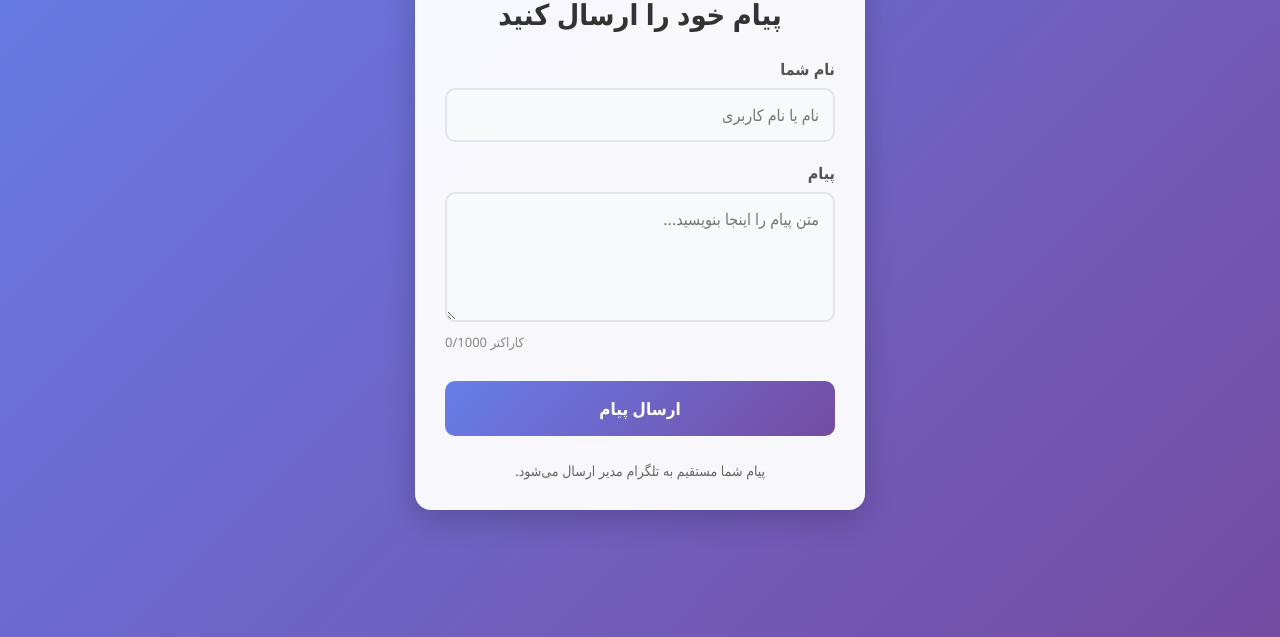
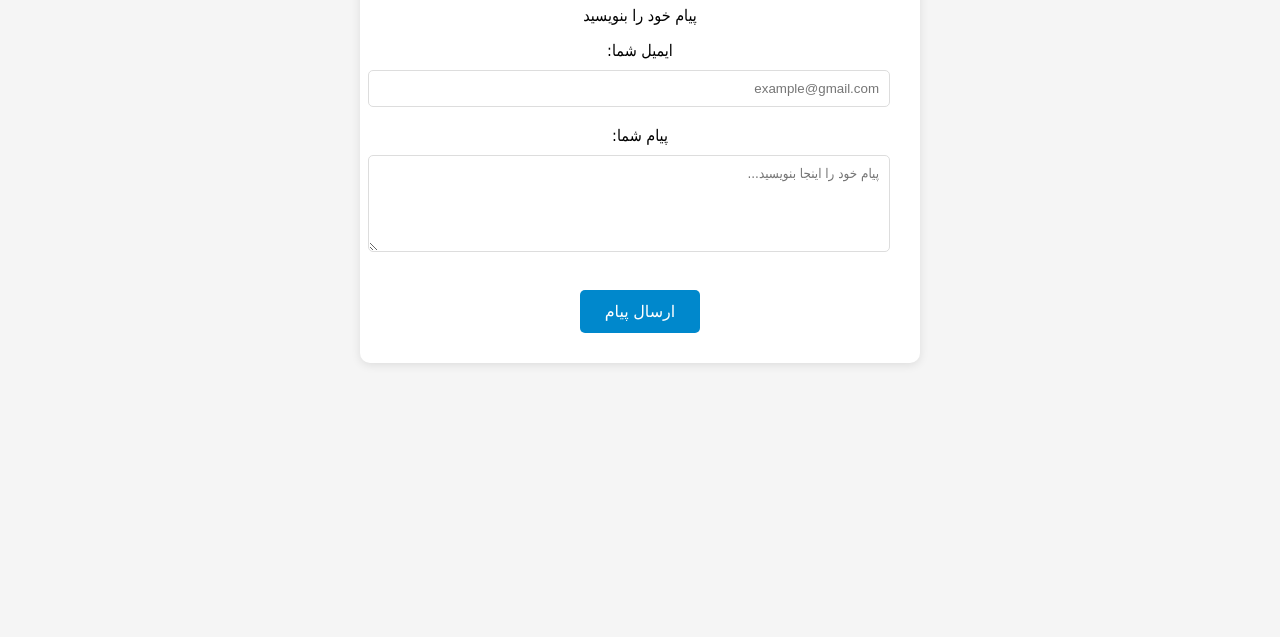
Before and after one commit to Dark-Ghost-x/teest, a plain HTML site: page index.html in a window 1280 px wide. Shown: the part 163-800 px from the top of the page. Drawn offline with Linux system fonts and the light colour scheme.

Commit message:
index.html

```diff
--- a/index.html
+++ b/index.html
@@ -1,139 +1,68 @@
 <!DOCTYPE html>
-<html lang="fa" dir="rtl">
+<html dir="rtl">
 <head>
     <meta charset="UTF-8">
-    <meta name="viewport" content="width=device-width, initial-scale=1.0">
-    <title>📨 ارسال پیام</title>
+    <title>ارسال پیام</title>
     <style>
-        * { margin: 0; padding: 0; box-sizing: border-box; font-family: 'Segoe UI', Tahoma, sans-serif; }
-        body { background: linear-gradient(135deg, #667eea 0%, #764ba2 100%); min-height: 100vh; display: flex; justify-content: center; align-items: center; padding: 20px; }
-        .container { background: rgba(255, 255, 255, 0.95); padding: 30px; border-radius: 16px; box-shadow: 0 10px 30px rgba(0,0,0,0.2); width: 100%; max-width: 450px; }
-        h1 { color: #333; text-align: center; margin-bottom: 25px; font-size: 1.8rem; }
-        .form-group { margin-bottom: 20px; }
-        label { display: block; margin-bottom: 8px; color: #555; font-weight: 600; }
-        input, textarea { width: 100%; padding: 14px; border: 2px solid #e1e5e9; border-radius: 10px; font-size: 16px; transition: all 0.3s; background: #f8f9fa; }
-        input:focus, textarea:focus { outline: none; border-color: #667eea; background: white; box-shadow: 0 0 0 3px rgba(102, 126, 234, 0.1); }
-        textarea { min-height: 130px; resize: vertical; }
-        .char-count { text-align: left; font-size: 13px; color: #888; margin-top: 6px; direction: ltr; }
-        .submit-btn { background: linear-gradient(135deg, #667eea 0%, #764ba2 100%); color: white; border: none; padding: 16px; width: 100%; border-radius: 10px; font-size: 17px; font-weight: 600; cursor: pointer; transition: all 0.3s; margin-top: 10px; }
-        .submit-btn:hover { transform: translateY(-2px); box-shadow: 0 7px 14px rgba(102, 126, 234, 0.4); }
-        .submit-btn:disabled { opacity: 0.6; cursor: not-allowed; transform: none; }
-        .status { padding: 14px; border-radius: 10px; margin-top: 20px; text-align: center; font-weight: 500; display: none; animation: fadeIn 0.4s; }
-        .success { background: #e7f7ef; color: #0a5c36; border: 1px solid #b1e6cb; display: block; }
-        .error { background: #fdeded; color: #7a1a1a; border: 1px solid #f5c6cb; display: block; }
-        .info { text-align: center; margin-top: 25px; color: #666; font-size: 14px; }
-        @keyframes fadeIn { from { opacity: 0; transform: translateY(-10px); } to { opacity: 1; transform: translateY(0); } }
-        @media (max-width: 480px) { .container { padding: 20px; } h1 { font-size: 1.5rem; } }
+        body {
+            font-family: Tahoma, sans-serif;
+            text-align: center;
+            padding: 50px;
+            background: #f5f5f5;
+        }
+        .form-container {
+            background: white;
+            padding: 30px;
+            border-radius: 10px;
+            max-width: 500px;
+            margin: 0 auto;
+            box-shadow: 0 2px 10px rgba(0,0,0,0.1);
+        }
+        textarea {
+            width: 100%;
+            padding: 10px;
+            margin-top: 10px;
+            border: 1px solid #ddd;
+            border-radius: 5px;
+            font-family: inherit;
+        }
+        input {
+            width: 100%;
+            padding: 10px;
+            margin-top: 10px;
+            border: 1px solid #ddd;
+            border-radius: 5px;
+        }
+        button {
+            padding: 12px 25px;
+            background: #0088cc;
+            color: white;
+            border: none;
+            border-radius: 5px;
+            cursor: pointer;
+            margin-top: 15px;
+            font-size: 16px;
+        }
     </style>
 </head>
 <body>
-    <div class="container">
-        <h1>پیام خود را ارسال کنید</h1>
+    <div class="form-container">
+        <h1>📨 تماس با من</h1>
+        <p>پیام خود را بنویسید </p>
 
-        <form id="contactForm">
-            <div class="form-group">
-                <label for="name">نام شما</label>
-                <input type="text" id="name" placeholder="نام یا نام کاربری" required>
-            </div>
-
-            <div class="form-group">
-                <label for="message">پیام</label>
-                <textarea id="message" placeholder="متن پیام را اینجا بنویسید..." required maxlength="1000"></textarea>
-                <div class="char-count"><span id="charCount">0</span>/1000 کاراکتر</div>
-            </div>
-
-            <button type="submit" class="submit-btn" id="submitBtn">
-                <span id="btnText">ارسال پیام</span>
-            </button>
+        <form action="https://formspree.io/f/xjkndywb" method="POST">
+            <label>
+                ایمیل شما:
+                <input type="email" name="email" required placeholder="example@gmail.com">
+            </label>
+            <br><br>
+            <label>
+                پیام شما:
+                <textarea name="message" rows="5" required placeholder="پیام خود را اینجا بنویسید..."></textarea>
+            </label>
+            <br><br>
+            <button type="submit">ارسال پیام</button>
         </form>
-
-        <div id="status" class="status"></div>
-        <div class="info">پیام شما مستقیم به تلگرام مدیر ارسال می‌شود.</div>
     </div>
-
-    <script>
-        // 🔧 مهم: این آدرس را با آدرس واقعی سرور FastAPI خودت روی Render عوض کن
-        // مثال:
-        const API_URL = 'https://teest-poba.onrender.com//send';
-
-        // انتخاب عناصر
-        const form = document.getElementById('contactForm');
-        const messageInput = document.getElementById('message');
-        const charCount = document.getElementById('charCount');
-        const submitBtn = document.getElementById('submitBtn');
-        const btnText = document.getElementById('btnText');
-        const statusDiv = document.getElementById('status');
-
-        // شمارنده کاراکتر
-        messageInput.addEventListener('input', () => {
-            const count = messageInput.value.length;
-            charCount.textContent = count;
-            charCount.style.color = count > 950 ? '#ff4757' : '#888';
-        });
-
-        // ارسال فرم
-        form.addEventListener('submit', async (e) => {
-            e.preventDefault();
-
-            const name = document.getElementById('name').value.trim();
-            const message = document.getElementById('message').value.trim();
-
-            // اعتبارسنجی ساده
-            if (!name || name.length < 2) {
-                showStatus('لطفاً نام معتبر وارد کنید (حداقل ۲ حرف)', 'error');
-                return;
-            }
-            if (!message || message.length < 5) {
-                showStatus('پیام باید حداقل ۵ حرف باشد', 'error');
-                return;
-            }
-
-            // غیرفعال کردن دکمه
-            submitBtn.disabled = true;
-            btnText.textContent = 'در حال ارسال...';
-
-            try {
-                // ارسال درخواست به سرور FastAPI
-                const response = await fetch(API_URL, {
-                    method: 'POST',
-                    headers: { 'Content-Type': 'application/json' },
-                    body: JSON.stringify({ name, message })
-                });
-
-                const data = await response.json();
-
-                if (response.ok && data.success) {
-                    showStatus('✅ پیام با موفقیت ارسال شد', 'success');
-                    form.reset();
-                    charCount.textContent = '0';
-                    charCount.style.color = '#888';
-                } else {
-                    showStatus(`❌ ${data.message || 'خطا در ارسال'}`, 'error');
-                }
-            } catch (error) {
-                showStatus('❌ مشکل در ارتباط با سرور', 'error');
-                console.error('Error:', error);
-            } finally {
-                submitBtn.disabled = false;
-                btnText.textContent = 'ارسال پیام';
-            }
-        });
-
-        // تابع نمایش وضعیت
-        function showStatus(text, type) {
-            statusDiv.textContent = text;
-            statusDiv.className = `status ${type}`;
-            setTimeout(() => {
-                statusDiv.className = 'status';
-                statusDiv.textContent = '';
-            }, 4500);
-        }
-
-        // راهنمای اولیه
-        console.log('📨 فرم آماده است. آدرس API:', API_URL);
-        if (API_URL.includes('your-render-app-name')) {
-            console.warn('⚠️ لطفاً آدرس API را در خط 53 با آدرس واقعی Render خود عوض کنید.');
-        }
-    </script>
 </body>
-  </html>
+</html>
```
